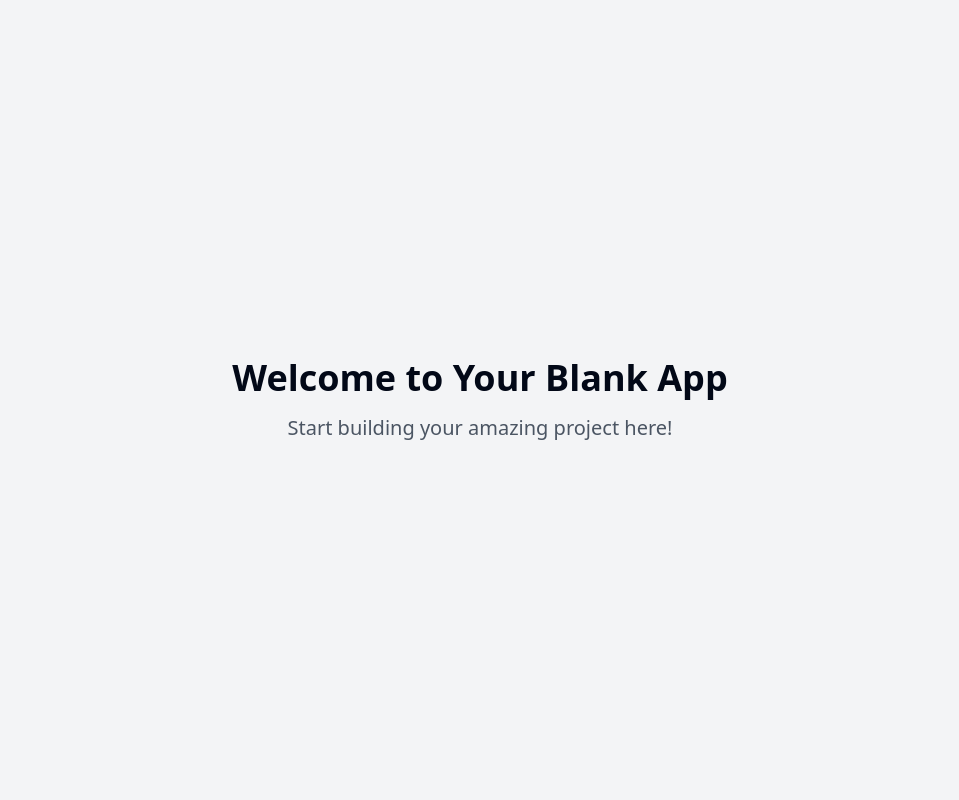
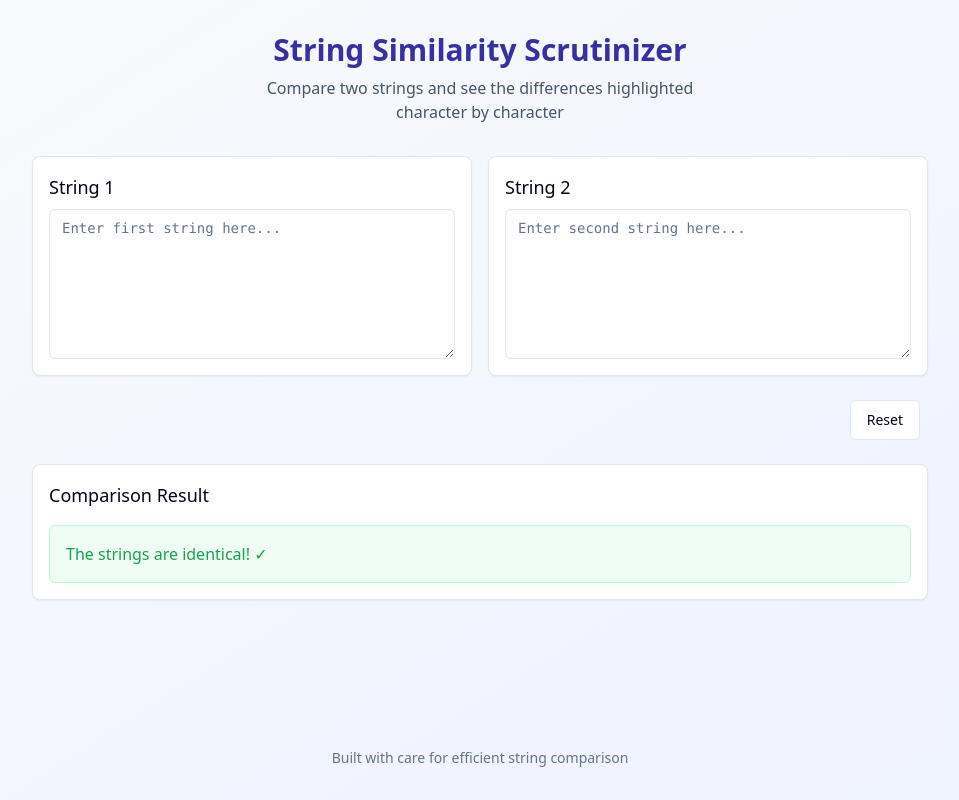
Before and after one commit to vmoustakakis/string-similarity-scrutinizer, a React (Vite) app: page / in a window 1280 px wide. Shown: the whole page, without its empty margins (160-1119 px from the left). Built offline with nearby package versions, Linux system fonts and the light colour scheme.

Commit message:
Implement string comparison tool
Adds a tool to compare two strings and highlight the differences between them.

```diff
--- /dev/null
+++ b/src/components/ComparisonResult.tsx
@@ -0,0 +1,57 @@
+
+import React from 'react';
+import { Badge } from '@/components/ui/badge';
+
+interface ComparisonResultProps {
+  diffResult: Array<{ type: 'equal' | 'removed' | 'added', value: string }>;
+}
+
+export function ComparisonResult({ diffResult }: ComparisonResultProps) {
+  if (diffResult.length === 0) {
+    return <div className="text-muted-foreground">Enter text in both fields to see comparison results</div>;
+  }
+
+  // Check if strings are identical
+  const areIdentical = diffResult.length === 1 && diffResult[0].type === 'equal';
+
+  return (
+    <div className="space-y-4">
+      {areIdentical ? (
+        <div className="bg-green-50 p-4 rounded-md border border-green-200">
+          <p className="text-green-600 font-medium">The strings are identical! ✓</p>
+        </div>
+      ) : (
+        <>
+          <div className="flex items-center space-x-4 mb-3">
+            <Badge variant="outline" className="bg-red-50 text-red-600 border-red-200">Removed</Badge>
+            <Badge variant="outline" className="bg-green-50 text-green-600 border-green-200">Added</Badge>
+            <Badge variant="outline" className="bg-gray-50 text-gray-600 border-gray-200">Unchanged</Badge>
+          </div>
+
+          <div className="font-mono p-4 bg-muted rounded-md whitespace-pre-wrap break-all">
+            {diffResult.map((part, index) => {
+              let className = '';
+
+              switch (part.type) {
+                case 'added':
+                  className = 'bg-green-100 text-green-800';
+                  break;
+                case 'removed':
+                  className = 'bg-red-100 text-red-800';
+                  break;
+                default:
+                  className = '';
+              }
+
+              return (
+                <span key={index} className={className}>
+                  {part.value}
+                </span>
+              );
+            })}
+          </div>
+        </>
+      )}
+    </div>
+  );
+}
--- /dev/null
+++ b/src/components/StringComparison.tsx
@@ -0,0 +1,60 @@
+
+import React, { useState, useEffect } from 'react';
+import { compareStrings } from '@/utils/stringUtils';
+import { Card } from '@/components/ui/card';
+import { Textarea } from '@/components/ui/textarea';
+import { Button } from '@/components/ui/button';
+import { ComparisonResult } from '@/components/ComparisonResult';
+
+export function StringComparison() {
+  const [string1, setString1] = useState('');
+  const [string2, setString2] = useState('');
+  const [diffResult, setDiffResult] = useState<Array<{ type: 'equal' | 'removed' | 'added', value: string }>>([]);
+
+  useEffect(() => {
+    const result = compareStrings(string1, string2);
+    setDiffResult(result);
+  }, [string1, string2]);
+
+  const handleReset = () => {
+    setString1('');
+    setString2('');
+  };
+
+  return (
+    <div className="flex flex-col space-y-6 w-full max-w-4xl mx-auto">
+      <div className="grid grid-cols-1 md:grid-cols-2 gap-4">
+        <Card className="p-4">
+          <h2 className="text-lg font-medium mb-2">String 1</h2>
+          <Textarea
+            placeholder="Enter first string here..."
+            value={string1}
+            onChange={(e) => setString1(e.target.value)}
+            className="min-h-[150px] font-mono"
+          />
+        </Card>
+
+        <Card className="p-4">
+          <h2 className="text-lg font-medium mb-2">String 2</h2>
+          <Textarea
+            placeholder="Enter second string here..."
+            value={string2}
+            onChange={(e) => setString2(e.target.value)}
+            className="min-h-[150px] font-mono"
+          />
+        </Card>
+      </div>
+
+      <div className="flex justify-end">
+        <Button variant="outline" onClick={handleReset} className="mr-2">
+          Reset
+        </Button>
+      </div>
+
+      <Card className="p-4">
+        <h2 className="text-lg font-medium mb-4">Comparison Result</h2>
+        <ComparisonResult diffResult={diffResult} />
+      </Card>
+    </div>
+  );
+}
--- a/src/components/ui/textarea.tsx
+++ b/src/components/ui/textarea.tsx
@@ -1,5 +1,5 @@
+
 import * as React from "react"
-
 import { cn } from "@/lib/utils"
 
 export interface TextareaProps
--- a/src/pages/Index.tsx
+++ b/src/pages/Index.tsx
@@ -1,12 +1,23 @@
-// Update this page (the content is just a fallback if you fail to update the page)
+
+import { StringComparison } from "@/components/StringComparison";
 
 const Index = () => {
   return (
-    <div className="min-h-screen flex items-center justify-center bg-gray-100">
-      <div className="text-center">
-        <h1 className="text-4xl font-bold mb-4">Welcome to Your Blank App</h1>
-        <p className="text-xl text-gray-600">Start building your amazing project here!</p>
-      </div>
+    <div className="min-h-screen flex flex-col px-4 py-8 bg-gradient-to-br from-slate-50 to-indigo-50">
+      <header className="mb-8 text-center">
+        <h1 className="text-3xl font-bold text-indigo-800 mb-2">String Similarity Scrutinizer</h1>
+        <p className="text-slate-600 max-w-md mx-auto">
+          Compare two strings and see the differences highlighted character by character
+        </p>
+      </header>
+
+      <main className="flex-1 w-full max-w-5xl mx-auto">
+        <StringComparison />
+      </main>
+
+      <footer className="mt-12 text-center text-sm text-slate-500">
+        <p>Built with care for efficient string comparison</p>
+      </footer>
     </div>
   );
 };
--- /dev/null
+++ b/src/utils/stringUtils.ts
@@ -0,0 +1,64 @@
+
+/**
+ * Compares two strings and returns an array of differences
+ * Each element in the array represents a part of the string that is either:
+ * - equal: present in both strings
+ * - removed: only in the first string
+ * - added: only in the second string
+ */
+export function compareStrings(str1: string, str2: string) {
+  if (str1 === str2) {
+    return [{ type: 'equal' as const, value: str1 }];
+  }
+
+  const result: Array<{ type: 'equal' | 'removed' | 'added', value: string }> = [];
+  let i = 0;
+  let j = 0;
+
+  while (i < str1.length || j < str2.length) {
+    // Find a common subsequence
+    if (i < str1.length && j < str2.length && str1[i] === str2[j]) {
+      let equalChunk = '';
+
+      while (i < str1.length && j < str2.length && str1[i] === str2[j]) {
+        equalChunk += str1[i];
+        i++;
+        j++;
+      }
+
+      if (equalChunk) {
+        result.push({ type: 'equal', value: equalChunk });
+      }
+
+      continue;
+    }
+
+    // Check for removed characters (only in str1)
+    let removedChunk = '';
+    const originalI = i;
+
+    while (i < str1.length && (j >= str2.length || str1[i] !== str2[j])) {
+      removedChunk += str1[i];
+      i++;
+    }
+
+    if (removedChunk) {
+      result.push({ type: 'removed', value: removedChunk });
+    }
+
+    // Check for added characters (only in str2)
+    let addedChunk = '';
+    const originalJ = j;
+
+    while (j < str2.length && (i === originalI || (i < str1.length && str1[i] !== str2[j]))) {
+      addedChunk += str2[j];
+      j++;
+    }
+
+    if (addedChunk) {
+      result.push({ type: 'added', value: addedChunk });
+    }
+  }
+
+  return result;
+}
```
